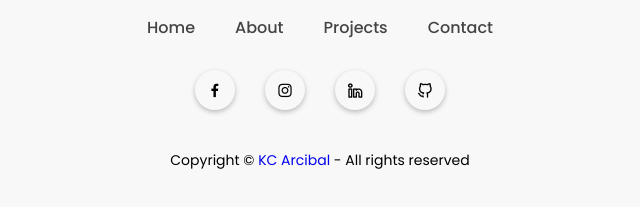
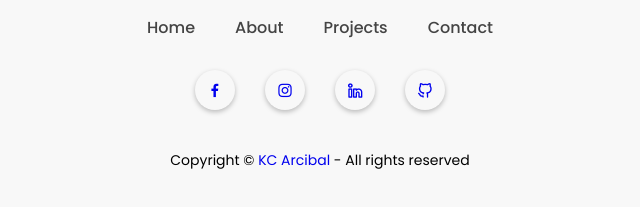
Before and after one commit to keezy05/KCPortfolio2, a plain HTML site: page index.html in a window 1280 px wide. Shown: the part 2775-2982 px from the top of the page, 320-960 px from the left. Drawn offline with nearby package versions, Linux system fonts and the light colour scheme.

Commit message:
Update index.html

```diff
--- a/index.html
+++ b/index.html
@@ -84,8 +84,8 @@
              <div class="social_icons">
                 <div class="icon"><a href="https://www.facebook.com/KromDane16"><i class="uil uil-facebook-f"></i></a></div>
                 <div class="icon"><a href="https://www.instagram.com/kc_arcibal/"><i class="uil uil-instagram"></i></a></div>
-                 <div class="icon"><a href="https://www.linkedin.com/in/kc16/"><i class="uil uil-linkedin-alt"></i></a></div>
-                 <div class="icon"><a href="https://github.com/keezy05"><i class="uil uil-github-alt"></i></a></div>
+                <div class="icon"><a href="https://www.linkedin.com/in/kc16/"><i class="uil uil-linkedin-alt"></i></a></div>
+                <div class="icon"><a href="https://github.com/keezy05"><i class="uil uil-github-alt"></i></a></div>
 
              </div>
             </div>
@@ -258,11 +258,10 @@
             </ul>
         </div>
         <div class="footer-social-icons">
-            <div class="icon"><i class="uil uil-facebook-f"></i></div>
-            <div class="icon"><i class="uil uil-instagram"></i></div>
-            <div class="icon"><i class="uil uil-linkedin-alt"></i></div>
-            <div class="icon"><i class="uil uil-github-alt"></i></div>
-
+		<div class="icon"><a href="https://www.facebook.com/KromDane16"><i class="uil uil-facebook-f"></i></a></div>
+       		<div class="icon"><a href="https://www.instagram.com/kc_arcibal/"><i class="uil uil-instagram"></i></a></div>
+		<div class="icon"><a href="https://www.linkedin.com/in/kc16/"><i class="uil uil-linkedin-alt"></i></a></div>
+         	<div class="icon"><a href="https://github.com/keezy05"><i class="uil uil-github-alt"></i></a></div>
         </div>
         <div class="bottom-footer">
             <p>Copyright &copy; <a href="#home" style="text-decoration: none;">KC Arcibal</a> - All rights reserved </p>
```
